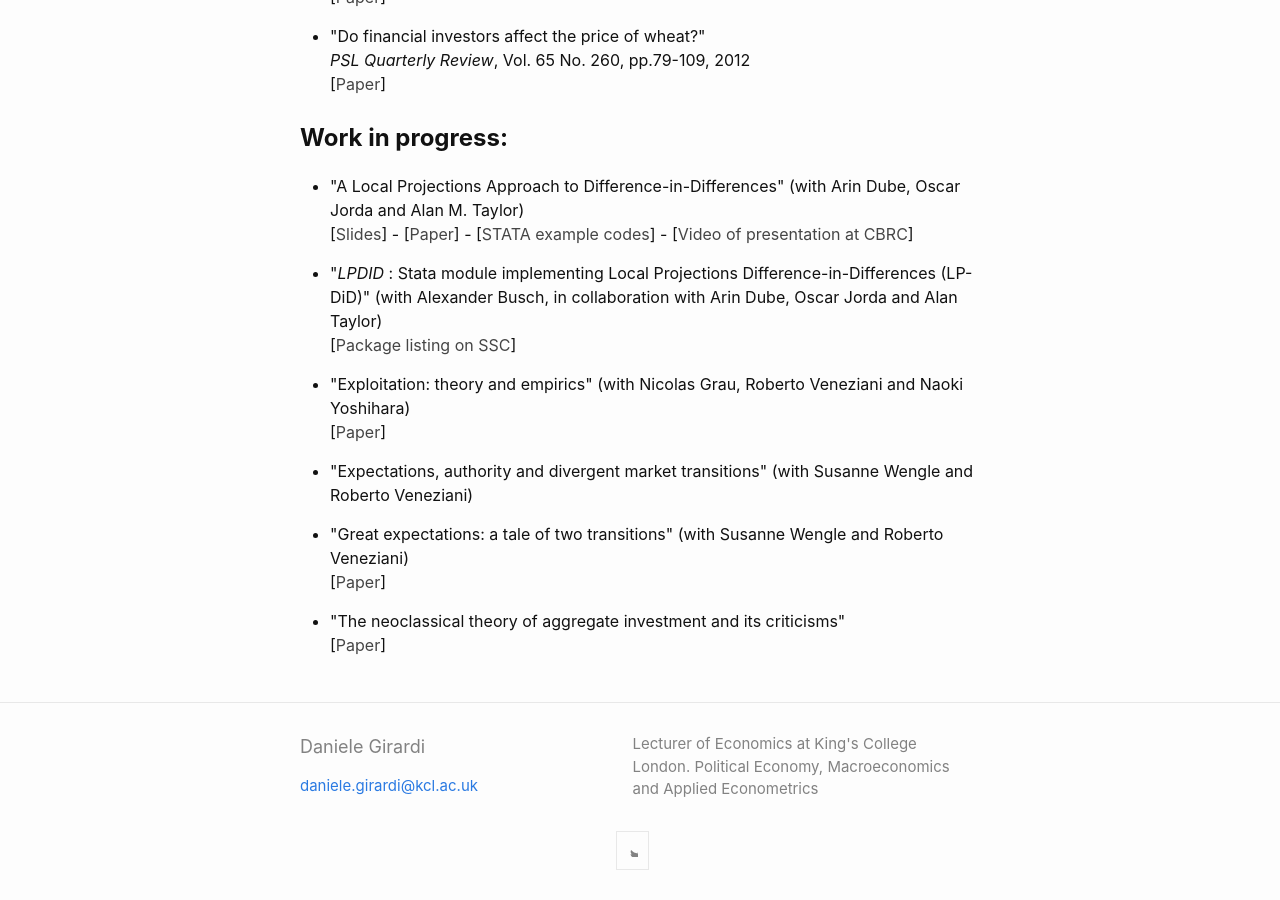
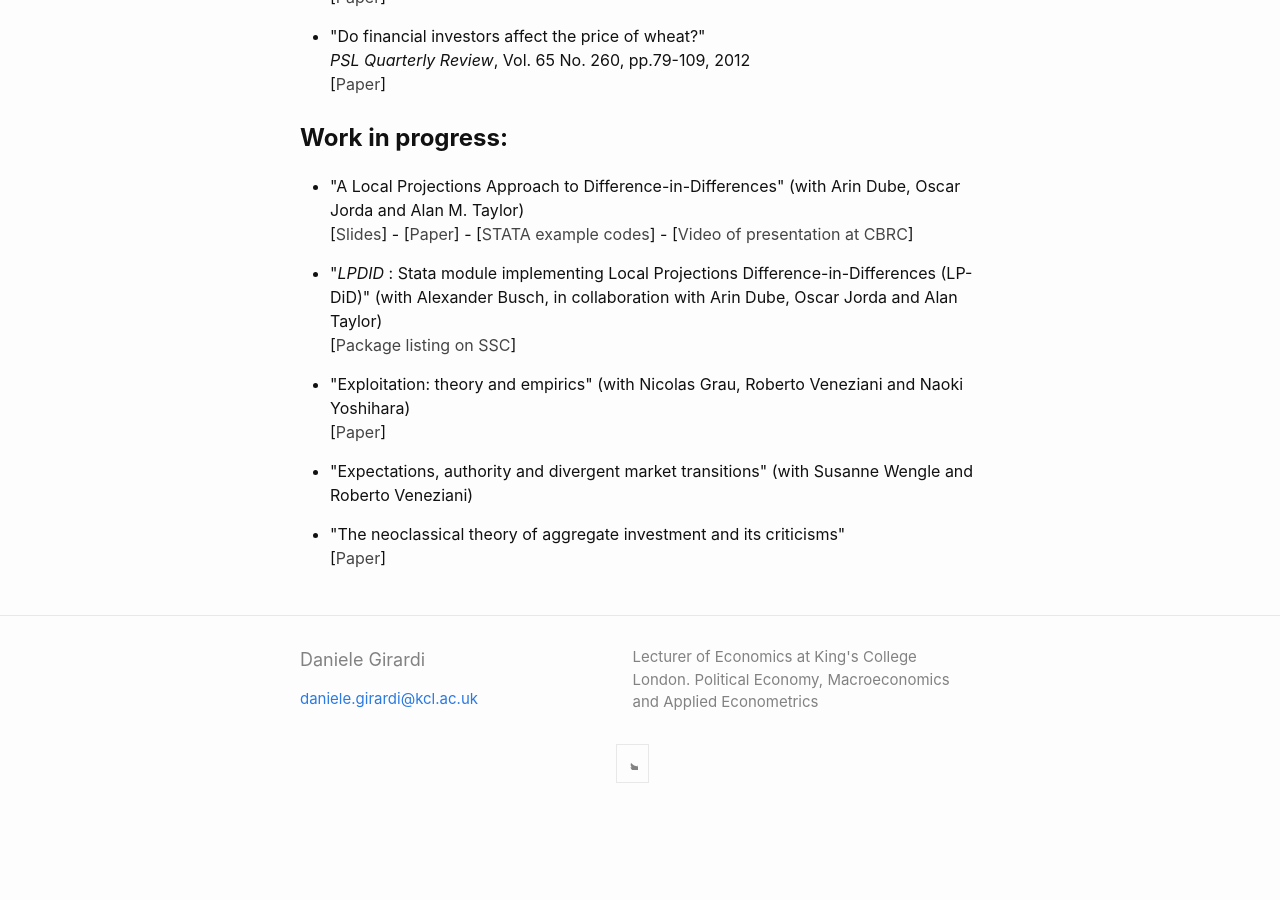
Before and after one commit to danielegirardi/danielegirardi.github.io, a Jekyll site: the page built from index.md, in a window 1280 px wide and 900 px high, scrolled down 1598 px. Built offline with Jekyll 4.4.1, drawn with Linux system fonts in a browser that asks for light colours; after the commit the page ends 2411 px from its top, so only the background shows below that.

Commit message:
Update home.html

```diff
--- a/_layouts/home.html
+++ b/_layouts/home.html
@@ -150,12 +150,6 @@ Work in progress:</strong></h1>
  	<li>"Expectations, authority and divergent market transitions" (with Susanne Wengle and Roberto Veneziani) <br/></li>
 </ul>
 
-    <ul style="list-style-type: disc;">
- 	<li>"Great expectations: a tale of two transitions" (with Susanne Wengle and Roberto Veneziani) <br/>
-    [<a style="color: #454545;"href="https://www.qmul.ac.uk/sef/research/workingpapers/2023/items-/968.html" target="_blank" rel="noopener">Paper</a>]
-  </li>
-</ul>
-
 <ul style="list-style-type: disc;">
  	<li>"The neoclassical theory of aggregate investment and its criticisms"<br/>
    [<a style="color: #454545;"href="https://danielegirardi.github.io/posts/documents/Investment_Theory_Survey.pdf" target="_blank" rel="noopener">Paper</a>]
```
